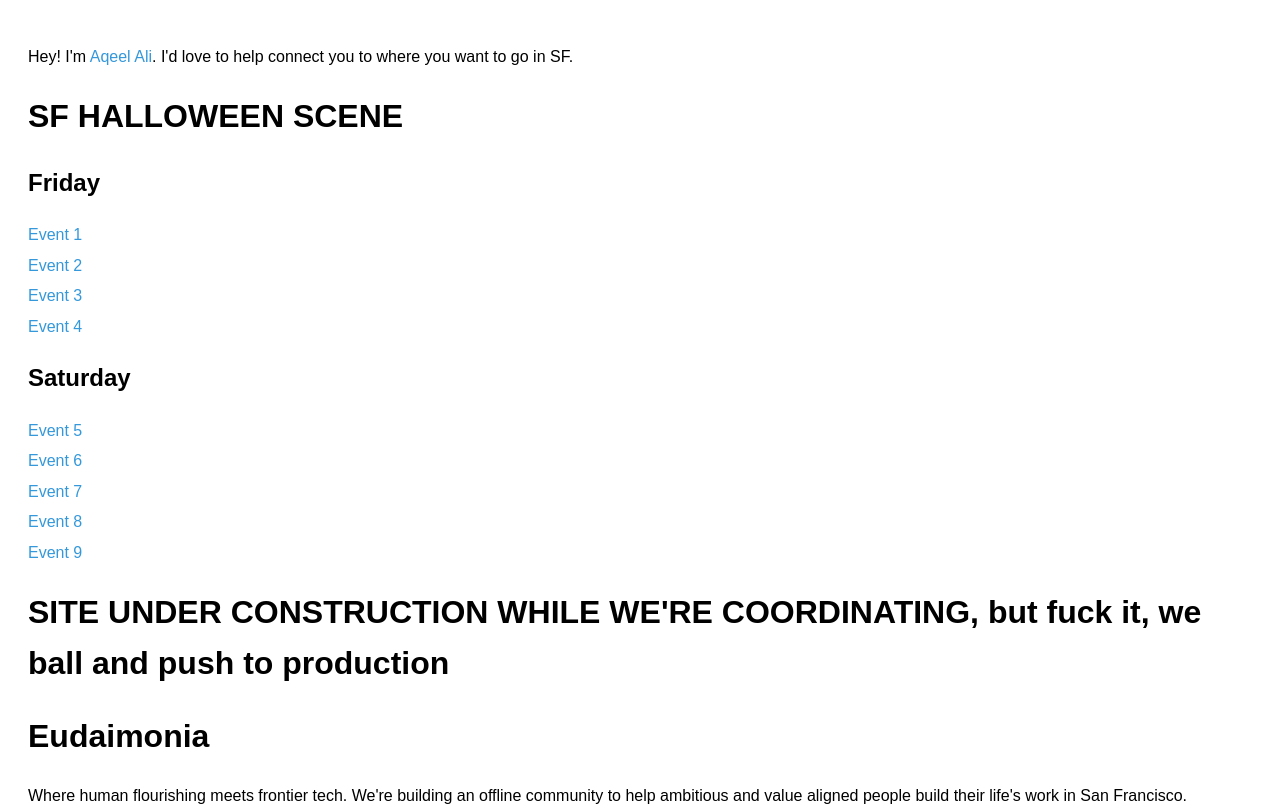
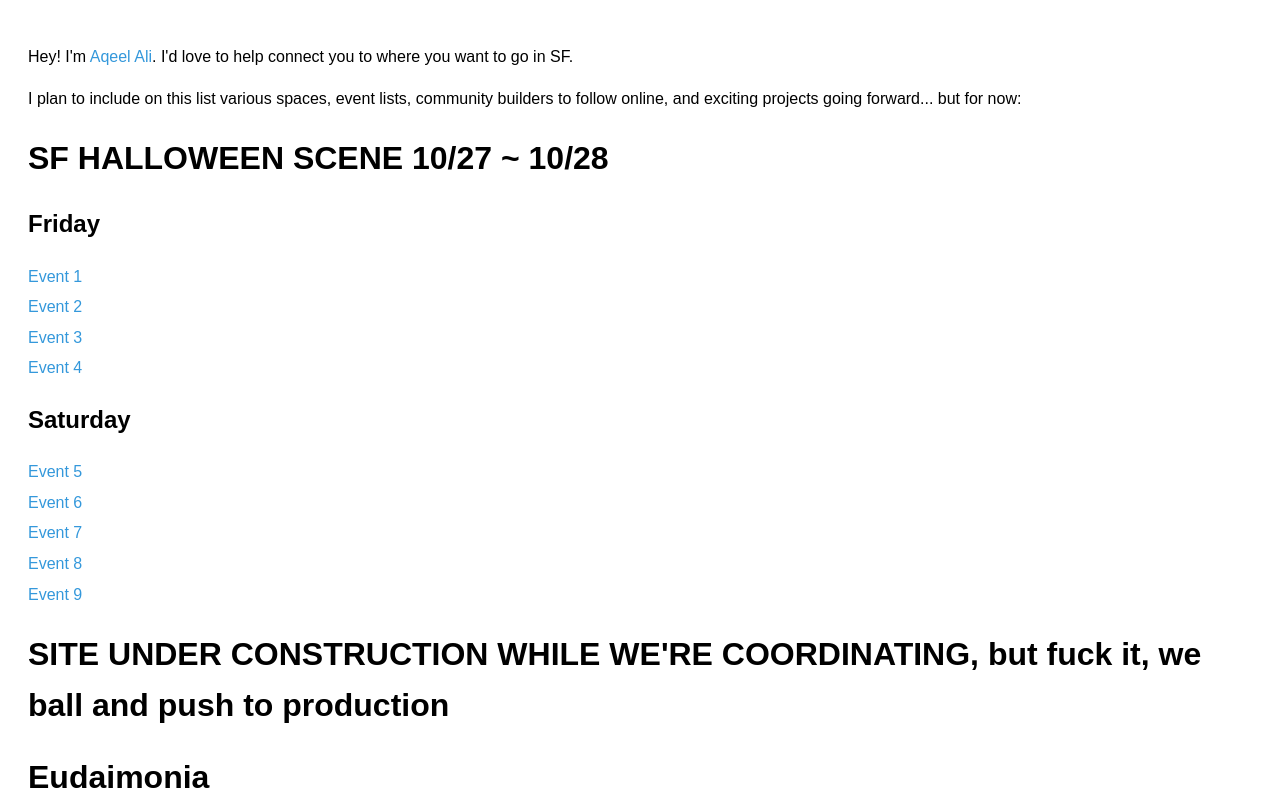
Before and after one commit to AqeelAqeel/eudaimonia, a plain HTML site: page index.html in a window 1280 px wide. Shown: the top 812 px of the page. Drawn offline with Linux system fonts and the light colour scheme.

Commit message:
explainer line item

```diff
--- a/index.html
+++ b/index.html
@@ -26,8 +26,9 @@
 <body>
 
     <p>Hey! I'm <a href="https://twitter.com/aqeelmeetsworld">Aqeel Ali</a>. I'd love to help connect you to where you want to go in SF.</p>
+    <p>I plan to include on this list various spaces, event lists, community builders to follow online, and exciting projects going forward... but for now:</p>
 
-    <h1>SF HALLOWEEN SCENE</h1>
+    <h1>SF HALLOWEEN SCENE 10/27 ~ 10/28</h1>
     <h2>Friday</h2>
     <ul>
         <li><a href="https://partiful.com/e/qb9Oz6F5XOaWcrKgNEx8">Event 1</a></li>
```
